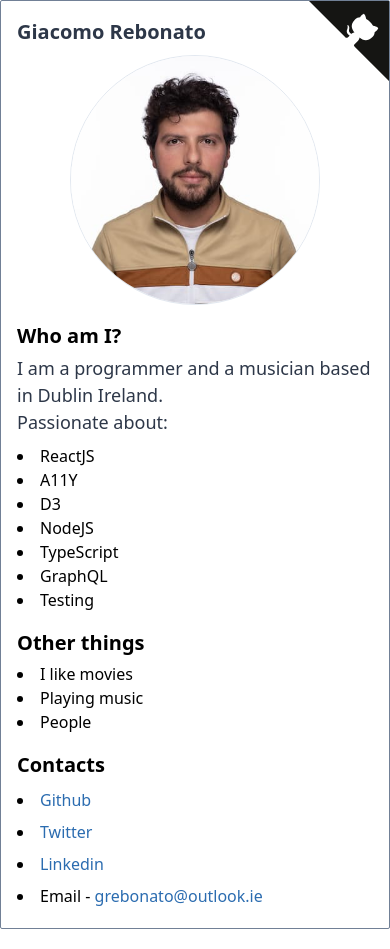
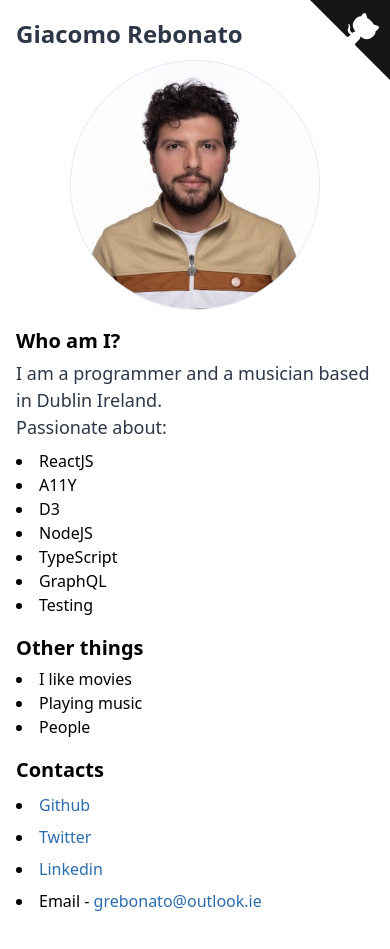
Before and after one commit to giacomorebonato/giacomorebonato, a Gatsby site: page / in a window 390 px wide. Built offline with nearby package versions, Linux system fonts and the light colour scheme; Gatsby itself is replaced by a stand-in of ours.

Commit message:
Responsive borders

```diff
--- a/src/components/index.tsx
+++ b/src/components/index.tsx
@@ -2,7 +2,7 @@ import React from 'react'
 
 export const Container: React.FC = ({ children }) => (
   <main
-    className='relative container mx-auto rounded-sm flex font-sans flex-col p-4 border-gray-600 border mb-4'
+    className='relative container mx-auto rounded-sm flex font-sans flex-col p-4 mb-4 lg:border-b lg:border-l lg:border-r border-gray-600'
     style={{ maxWidth: '42rem' }}
   >
     {children}
@@ -10,7 +10,7 @@ export const Container: React.FC = ({ children }) => (
 )
 
 export const Title: React.FC = ({ children }) => (
-  <h1 className='text-xl font-bold text-gray-800 mb-2'>{children}</h1>
+  <h1 className='text-2xl font-bold text-gray-800 mb-2'>{children}</h1>
 )
 
 export const Chapter: React.FC = ({ children }) => (
```
